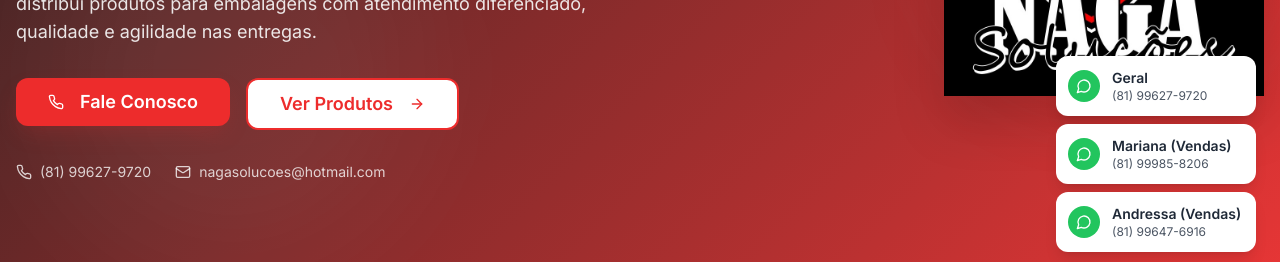
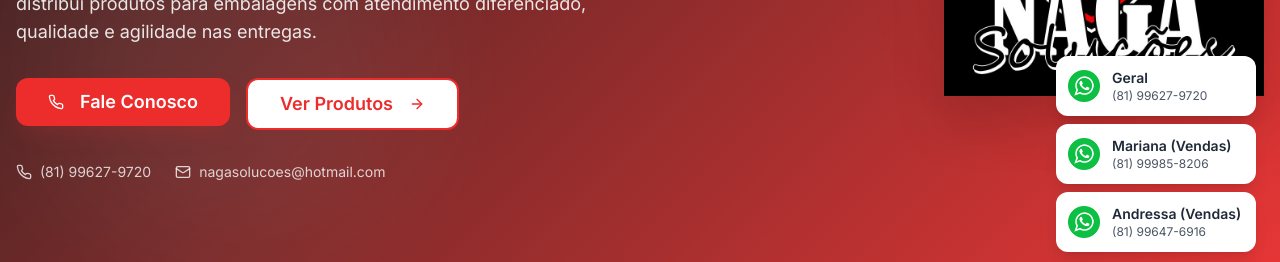
Before and after one commit to DevZipMateus/naga-solucao-digital, a React (Vite) app: page / in a window 1280 px wide. Both pictures are taken after a click on the button "Abrir opções de contato". Shown: the part 456-718 px from the top of the page. Built offline with nearby package versions, Linux system fonts and the light colour scheme.

Commit message:
Substituir SVG do WhatsApp
Substitui os SVGs do WhatsApp pelo ícone da logo do WhatsApp no componente WhatsAppButton.

```diff
--- a/src/components/WhatsAppButton.tsx
+++ b/src/components/WhatsAppButton.tsx
@@ -1,4 +1,4 @@
-import { MessageCircle, Phone, ChevronUp, X } from 'lucide-react';
+import { Phone, ChevronUp, X } from 'lucide-react';
 import { useState, useEffect } from 'react';
 
 const WhatsAppButton = () => {
@@ -53,8 +53,8 @@ const WhatsAppButton = () => {
               onClick={() => handleContactClick(contact)}
               className="flex items-center gap-3 bg-white hover:bg-gray-50 text-gray-800 p-3 rounded-lg shadow-lg hover:shadow-xl transition-all duration-200 transform hover:scale-105 w-full min-w-[200px]"
             >
-              <div className="bg-green-500 p-2 rounded-full flex-shrink-0">
-                <MessageCircle className="h-4 w-4 text-white" />
+              <div className="flex-shrink-0">
+                <img src="/lovable-uploads/4e8ca264-2f28-453b-993e-c3bbb706bce5.png" alt="WhatsApp" className="h-8 w-8" />
               </div>
               <div className="text-left">
                 <div className="font-semibold text-sm">{contact.name}</div>
@@ -77,7 +77,7 @@ const WhatsAppButton = () => {
           <X className="h-6 w-6" />
         ) : (
           <>
-            <MessageCircle className="h-6 w-6" />
+            <img src="/lovable-uploads/4e8ca264-2f28-453b-993e-c3bbb706bce5.png" alt="WhatsApp" className="h-6 w-6" />
             <div className="absolute -top-2 -right-2 bg-naga-red text-white text-xs rounded-full w-6 h-6 flex items-center justify-center animate-pulse">
               3
             </div>
```
Also changed, not shown: public/lovable-uploads/4e8ca264-2f28-453b-993e-c3bbb706bce5.png (added).
